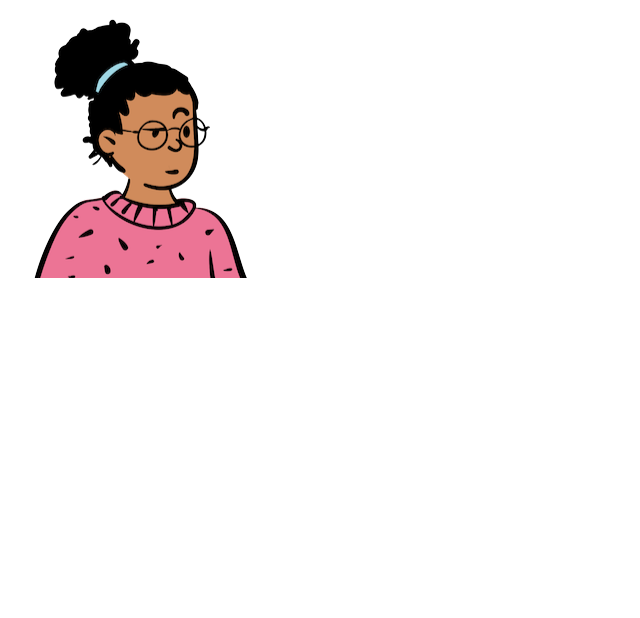
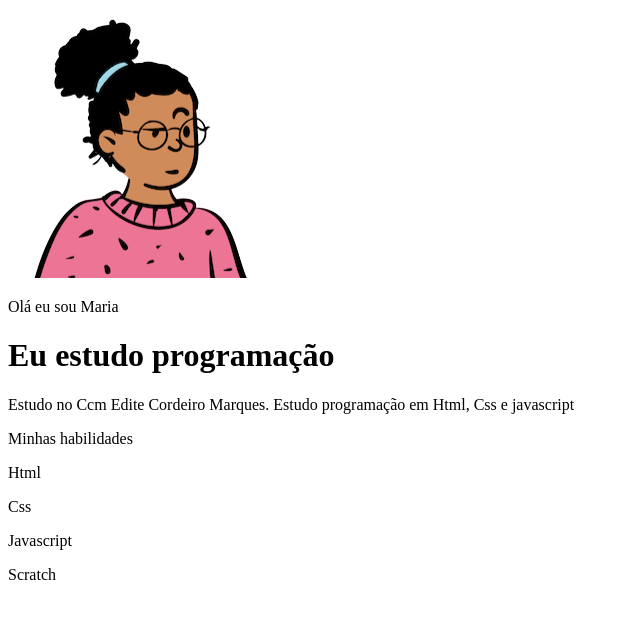
Before and after one commit to MariaRubilar/portfolio, a plain HTML site: page index.html in a window 1280 px wide. Shown: the whole page, without its empty margins (0-640 px from the left). Drawn offline with Linux system fonts and the light colour scheme.

Commit message:
paragrafo

```diff
--- a/index.html
+++ b/index.html
@@ -8,5 +8,15 @@
 </head>
 <body>
     <img src="img/avatar-perfil.png" alt="avatar da Maria">
+    <p>Olá eu sou Maria</p>
+    <h1>Eu estudo programação</h1>
+    <p>Estudo no Ccm Edite Cordeiro Marques. Estudo programação em Html, Css e javascript</p>
+    <p>Minhas habilidades</p>
+    <div>
+        <p>Html</p>
+        <p>Css</p>
+        <p>Javascript</p>
+        <p>Scratch</p>
+    </div>
 </body>
 </html>
```
